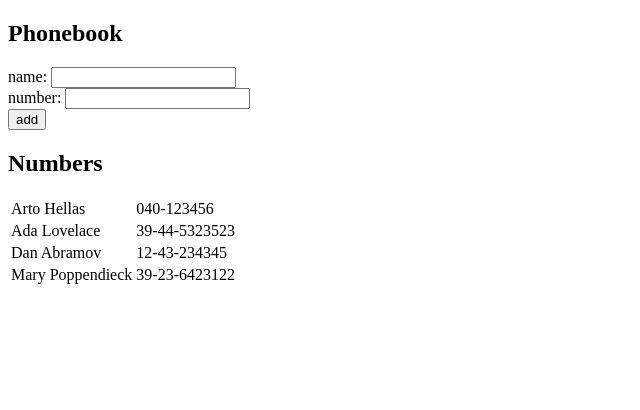
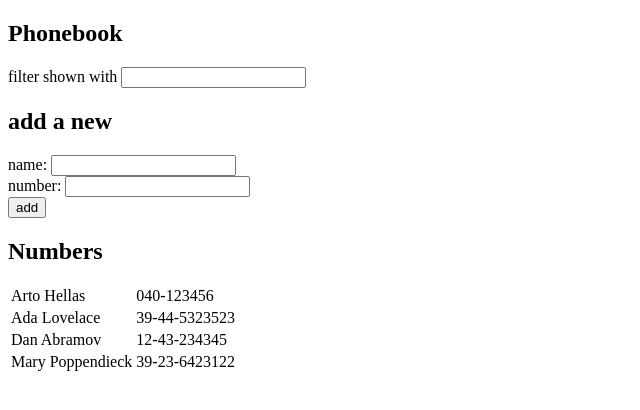
Before and after one commit to Jonah-Hansen/full-stack-open, a React (Create React App) app in the folder part2/phonebook/: page / in a window 1280 px wide. Shown: the top 410 px of the page, without its empty margins (0-640 px from the left). Built offline with nearby package versions, Linux system fonts and the light colour scheme.

Commit message:
exercise 2.9

```diff
--- a/part2/phonebook/src/App.js
+++ b/part2/phonebook/src/App.js
@@ -1,5 +1,5 @@
 import { useState } from 'react'
-import Contacts from './components/Contacts'
+import ContactsTable from './components/ContactsTable'
 
 const App = () => {
   // create a piece of state to store list of persons
@@ -10,14 +10,15 @@ const App = () => {
     { name: 'Mary Poppendieck', number: '39-23-6423122', id: 4 }
   ])
 
-  // piece of state for use with the input field
+  // pieces of state for use with the input fields
   const [newName, setNewName] = useState('')
   const [newNumber, setNewNumber] = useState('')
+  const [filter, setFilter] = useState('')
 
   //event handler for form submit.
   const addName = (event) => {
     event.preventDefault()
-    // knowing we will soon have numbers, create a temp   object for storing submitted data
+    // create a temp object for storing submitted data
     const nameObject = {
       name: newName,
       number: newNumber,
@@ -44,10 +45,16 @@ const App = () => {
   const handleNumberInput = (event) => {
     setNewNumber(event.target.value)
   }
+  // event handler for filter
+  const handleFilter = (event) => {
+    setFilter(event.target.value)
+  }
 
   return (
     <div>
       <h2>Phonebook</h2>
+      <p>filter shown with <input value={filter} onChange={handleFilter}/></p>
+      <h2>add a new</h2>
       <form onSubmit={addName}>
         <div>
           name: <input value={newName} onChange={handleNameInput}/>
@@ -59,7 +66,7 @@ const App = () => {
         </div>
       </form>
       <h2>Numbers</h2>
-      <Contacts persons={persons}/>
+      <ContactsTable persons={persons} filter={filter}/>
     </div>
   )
 }
--- a/part2/phonebook/src/components/Contacts.js
+++ /dev/null
@@ -1,16 +0,0 @@
-const Contacts = ({persons}) => {
- return (
-  //  create a table containing each persons name
-    <table>
-      <tbody>
-        {persons.map((person) =>
-          <tr key={person.id}>
-            <td>{person.name}</td><td>{person.number}</td>
-          </tr>
-        )}
-      </tbody>
-    </table>
- )
-}
-
-export default Contacts
--- /dev/null
+++ b/part2/phonebook/src/components/ContactsLine.js
@@ -0,0 +1,9 @@
+const ContactsLine = ({person}) => {
+  return (
+    <tr>
+      <td>{person.name}</td><td>{person.number}</td>
+    </tr>
+  )
+}
+
+export default ContactsLine
--- /dev/null
+++ b/part2/phonebook/src/components/ContactsTable.js
@@ -0,0 +1,27 @@
+import ContactsLine from './ContactsLine'
+
+const ContactsTable = ({persons, filter}) => {
+  // initialize personsToShow
+  let personsToShow =[]
+  // if filter is blank, show all.
+  if (filter === '') {
+    personsToShow = persons
+  }
+  // comparing strings in lower case, fill array with persons whose name includes filter
+  else {
+    personsToShow = persons.filter(person => person.name.toLowerCase().includes(filter.toLowerCase()))
+  }
+
+ return (
+  //  create a table containing each persons name and number
+    <table>
+      <tbody>
+        {personsToShow.map((person) =>
+          <ContactsLine key={person.id} person={person}/>
+        )}
+      </tbody>
+    </table>
+ )
+}
+
+export default ContactsTable
```
